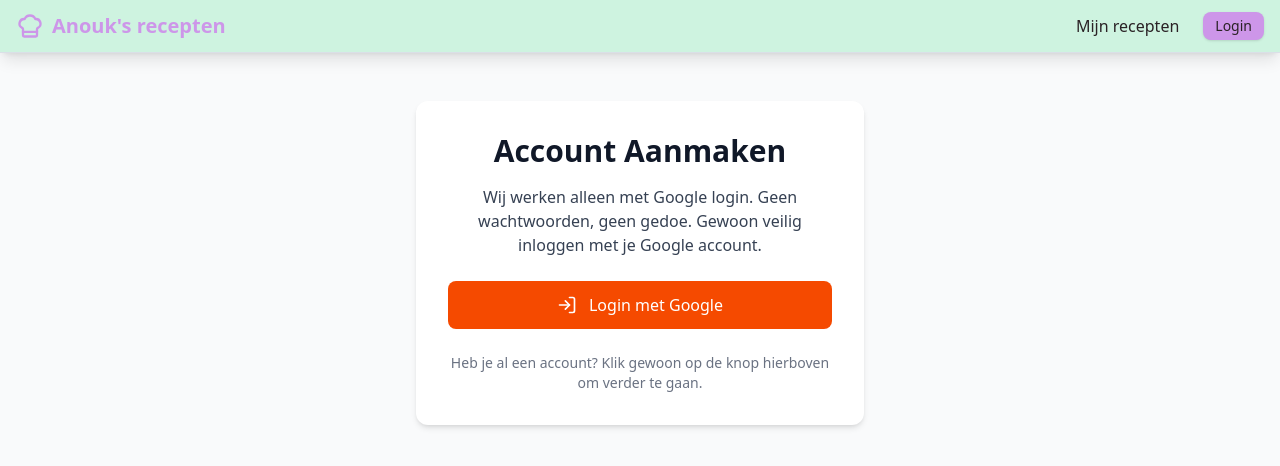
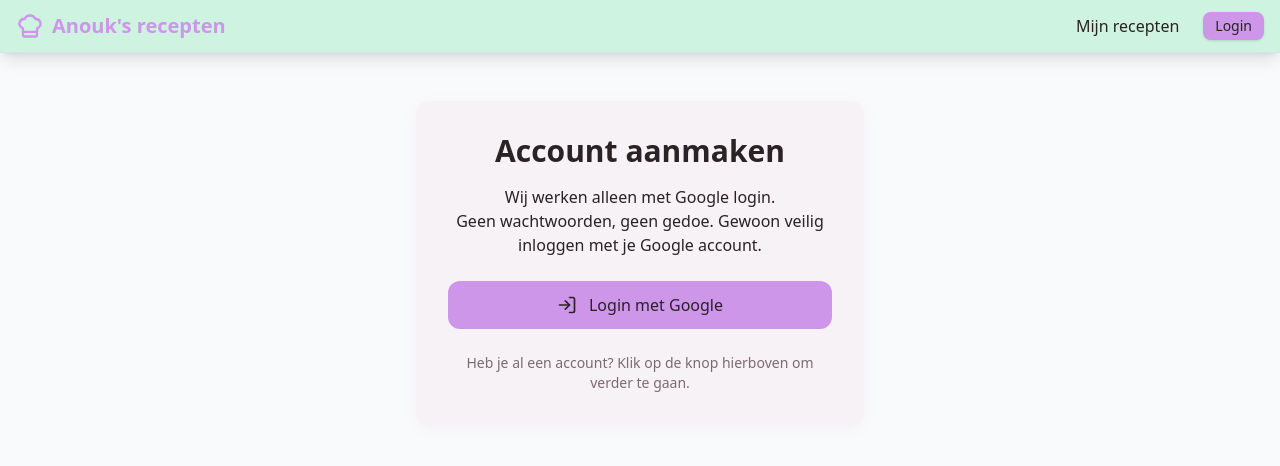
Before and after one commit to webdesignborgman/anouk-recept, a Next.js app: page /signup in a window 1280 px wide. Shown: the top 466 px of the page. Built offline with nearby package versions, Linux system fonts and the light colour scheme; no server answers.

Commit message:
changes 1 for succesfull deploy on vercel

```diff
--- a/app/components/DashboardList.tsx
+++ b/app/components/DashboardList.tsx
@@ -1,9 +1,10 @@
 'use client';
 
 import { useState, ChangeEvent } from 'react';
+import Image from 'next/image';
 import { Button } from '../components/ui/button';
 import { Pencil, Trash2, X, Check, Loader } from 'lucide-react';
-import { doc, updateDoc } from 'firebase/firestore';
+import { doc, updateDoc, Timestamp } from 'firebase/firestore';
 import { firestore } from '../../firebase';
 import { Toast } from './Toast';
 
@@ -14,7 +15,7 @@ export interface DashboardItem {
   fileType: 'pdf' | 'image';
   fileUrl: string;
   thumbUrl?: string;
-  createdAt: any;
+  createdAt: Timestamp;
   userId: string;
   tags?: string[];
 }
@@ -25,7 +26,7 @@ interface DashboardListProps {
   onEdit?: (item: DashboardItem) => void;
 }
 
-// VASTE CATEGORIEEN:
+// VASTE CATEGORIEËN:
 const categories = [
   'Ontbijt',
   'Lunch',
@@ -63,15 +64,13 @@ export default function DashboardList({
     const matchesSearch =
       item.name.toLowerCase().includes(lower) ||
       item.tags?.some((tag) => tag.toLowerCase().includes(lower));
-    const matchesCategory = selectedCategory
-      ? item.category === selectedCategory
-      : true;
+    const matchesCategory = selectedCategory ? item.category === selectedCategory : true;
     return matchesSearch && matchesCategory;
   });
 
   const handleEditClick = (item: DashboardItem) => {
     setEditingId(item.id);
-    setEditValues({ name: item.name, category: item.category || '' });
+    setEditValues({ name: item.name, category: item.category });
   };
 
   const handleEditChange = (e: ChangeEvent<HTMLInputElement | HTMLSelectElement>) => {
@@ -92,7 +91,7 @@ export default function DashboardList({
       });
       setToast({ message: 'Recept bijgewerkt ✅', type: 'success' });
       setEditingId(null);
-    } catch (err) {
+    } catch {
       setToast({ message: 'Fout bij opslaan ❌', type: 'error' });
     } finally {
       setLoadingSave(false);
@@ -141,14 +140,17 @@ export default function DashboardList({
                   rel="noopener noreferrer"
                   className="block mb-2 rounded-xl overflow-hidden bg-accent"
                 >
-                  <img
-                    src={previewUrl}
-                    alt={item.name}
-                    className="w-full h-32 object-cover rounded-xl"
-                    onError={(e) => {
-                      (e.target as HTMLImageElement).style.display = 'none';
-                    }}
-                  />
+                  <div className="relative w-full h-32">
+                    <Image
+                      src={previewUrl}
+                      alt={item.name}
+                      fill
+                      className="object-cover rounded-xl"
+                      onError={({ currentTarget }) => {
+                        currentTarget.style.display = 'none';
+                      }}
+                    />
+                  </div>
                 </a>
 
                 {/* Info of edit-form */}
--- a/app/dashboard/[id]/page.tsx
+++ b/app/dashboard/[id]/page.tsx
@@ -4,7 +4,7 @@ import { useEffect, useState } from 'react';
 import { useParams, useRouter } from 'next/navigation';
 import { auth, firestore } from '../../../firebase';
 import { useAuthState } from 'react-firebase-hooks/auth';
-import { doc, getDoc } from 'firebase/firestore';
+import { doc, getDoc, Timestamp } from 'firebase/firestore';
 import Image from 'next/image';
 import { ArrowLeft } from 'lucide-react';
 
@@ -14,13 +14,13 @@ interface Recipe {
   category: string;
   fileType: 'pdf' | 'image';
   fileUrl: string;
-  createdAt: any;
+  createdAt: Timestamp;
   userId: string;
   tags?: string[];
 }
 
 export default function RecipeDetailPage() {
-  const { id } = useParams<{ id: string }>();
+  const { id } = useParams() as { id: string };
   const router = useRouter();
   const [user, loading] = useAuthState(auth);
   const [recipe, setRecipe] = useState<Recipe | null>(null);
@@ -37,7 +37,7 @@ export default function RecipeDetailPage() {
 
     const fetchRecipe = async () => {
       try {
-        const docRef = doc(firestore, 'recipes', id);
+        const docRef = doc(firestore, 'recipes', id) as any; // Firestore-ref typing
         const docSnap = await getDoc(docRef);
 
         if (!docSnap.exists()) {
@@ -47,15 +47,14 @@ export default function RecipeDetailPage() {
 
         const data = docSnap.data() as Omit<Recipe, 'id'>;
 
-        // Check of het recept van de ingelogde gebruiker is
         if (data.userId !== user.uid) {
           setError('Geen toegang tot dit recept.');
           return;
         }
 
         setRecipe({ id: docSnap.id, ...data });
-      } catch (err) {
-        console.error('Fout bij ophalen recept:', err);
+      } catch (fetchError) {
+        console.error(fetchError);
         setError('Er ging iets mis bij het laden van het recept.');
       } finally {
         setFetching(false);
@@ -66,11 +65,11 @@ export default function RecipeDetailPage() {
   }, [id, user, loading, router]);
 
   if (loading || fetching) {
-    return <div className="p-4">Laden...</div>;
+    return <div className="p-4 text-muted-foreground">Laden...</div>;
   }
 
   if (error) {
-    return <div className="p-4 text-red-600">{error}</div>;
+    return <div className="p-4 text-destructive">{error}</div>;
   }
 
   if (!recipe) {
@@ -78,19 +77,18 @@ export default function RecipeDetailPage() {
   }
 
   return (
-    <div className="max-w-2xl mx-auto mt-8 bg-white p-6 rounded-lg shadow-lg">
-      {/* ✅ Deze kleur zie je gegarandeerd */}
-      <h1 className="text-3xl font-bold mb-2 text-orange-700">{recipe.name}</h1>
-      <p className="text-sm text-yellow-500 mb-4">{recipe.category}</p>
+    <div className="max-w-2xl mx-auto mt-8 bg-card p-6 rounded-xl shadow-soft">
+      <h1 className="text-3xl font-bold mb-2 text-primary-foreground">{recipe.name}</h1>
+      <p className="text-sm text-muted-foreground mb-4">{recipe.category}</p>
 
       {recipe.fileType === 'image' ? (
-        <div className="w-full overflow-hidden rounded border">
+        <div className="w-full overflow-hidden rounded-xl border border-border mb-6 relative h-[400px]">
           <Image
             src={recipe.fileUrl}
             alt={recipe.name}
-            width={800}
-            height={600}
-            className="w-full h-auto object-contain"
+            fill
+            className="object-contain"
+            sizes="(max-width: 640px) 100vw, 800px"
           />
         </div>
       ) : (
@@ -98,7 +96,7 @@ export default function RecipeDetailPage() {
           href={recipe.fileUrl}
           target="_blank"
           rel="noopener noreferrer"
-          className="inline-block px-4 py-2 bg-blue-600 text-white rounded hover:bg-blue-700 transition"
+          className="inline-block px-4 py-2 bg-primary text-primary-foreground rounded-xl hover:bg-primary/90 transition mb-6"
         >
           Open PDF
         </a>
@@ -106,7 +104,7 @@ export default function RecipeDetailPage() {
 
       <button
         onClick={() => router.push('/dashboard')}
-        className="mt-6 text-gray-500 underline hover:text-gray-700 flex items-center space-x-2"
+        className="text-sm text-muted-foreground underline hover:text-foreground flex items-center space-x-2"
       >
         <ArrowLeft size={18} />
         <span>Terug naar overzicht</span>
--- a/app/signup/page.tsx
+++ b/app/signup/page.tsx
@@ -9,7 +9,7 @@ import { LogIn } from 'lucide-react';
 export default function SignupPage() {
   const router = useRouter();
   const [loading, setLoading] = useState(false);
-  const [error, setError] = useState('');
+  const [error, setError] = useState<string>('');
 
   const handleGoogleLogin = async () => {
     setLoading(true);
@@ -20,36 +20,38 @@ export default function SignupPage() {
     try {
       await signInWithPopup(auth, provider);
       router.push('/dashboard');
-    } catch (err: any) {
-      console.error('Google login error:', err);
-      setError('Er ging iets mis met Google login. Probeer opnieuw.');
+    } catch (error_) {
+      console.error('Google login error:', error_);
+      setError('Er ging iets mis met Google login. Probeer het opnieuw.');
     } finally {
       setLoading(false);
     }
   };
 
   return (
-    <div className="max-w-md mx-auto p-8 bg-white shadow-md rounded-xl mt-8 text-center">
-      <h1 className="text-3xl font-bold text-gray-900 mb-4">Account Aanmaken</h1>
+    <div className="max-w-md mx-auto p-8 bg-card rounded-xl shadow-soft mt-8 text-center">
+      <h1 className="text-3xl font-bold text-primary-foreground mb-4">
+        Account aanmaken
+      </h1>
 
-      <p className="text-gray-700 mb-6">
-        Wij werken alleen met Google login.
+      <p className="text-foreground mb-6">
+        Wij werken alleen met Google login.<br />
         Geen wachtwoorden, geen gedoe. Gewoon veilig inloggen met je Google account.
       </p>
 
-      {error && <p className="text-red-600 mb-4">{error}</p>}
+      {error && <p className="text-destructive mb-4">{error}</p>}
 
       <button
         onClick={handleGoogleLogin}
         disabled={loading}
-        className="w-full bg-orange-600 text-white py-3 rounded-lg font-medium hover:bg-orange-700 transition-colors flex items-center justify-center space-x-3"
+        className="w-full bg-primary text-primary-foreground py-3 rounded-xl font-medium hover:bg-primary/90 transition flex items-center justify-center gap-3 disabled:opacity-50"
       >
-        <LogIn size={20} />
+        <LogIn className="w-5 h-5" />
         <span>{loading ? 'Bezig met inloggen...' : 'Login met Google'}</span>
       </button>
 
-      <p className="text-sm text-gray-500 mt-6">
-        Heb je al een account? Klik gewoon op de knop hierboven om verder te gaan.
+      <p className="text-sm text-muted-foreground mt-6">
+        Heb je al een account? Klik op de knop hierboven om verder te gaan.
       </p>
     </div>
   );
```
